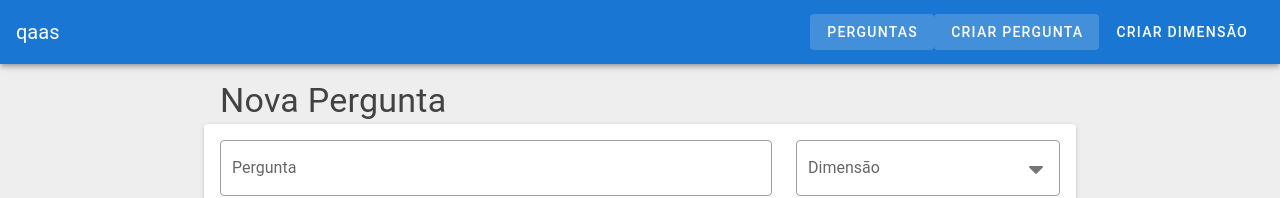
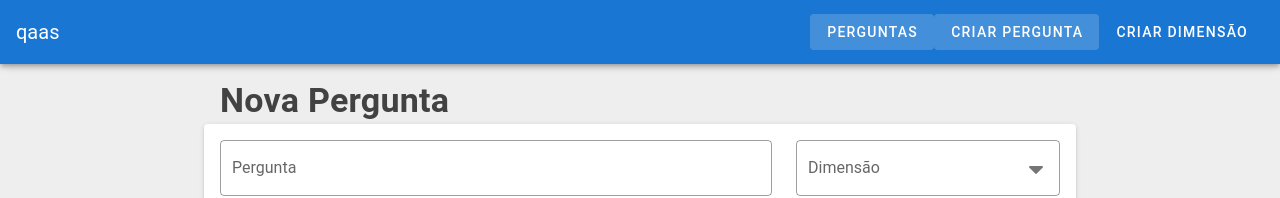
Before and after one commit to mpedroni/qaas, a Vue app in the folder frontend/: page /#/questions/new in a window 1280 px wide. Shown: the top 198 px of the page. Built offline with nearby package versions, Linux system fonts and the light colour scheme.

Commit message:
apply font-weight-bold in the card's title

```diff
--- a/frontend/src/components/QCard.vue
+++ b/frontend/src/components/QCard.vue
@@ -1,7 +1,9 @@
 <template>
   <div>
     <v-toolbar v-if="title" flat dense color="transparent">
-      <v-toolbar-title class="grey--text text--darken-3 text-h4">{{ title }}</v-toolbar-title>
+      <v-toolbar-title class="grey--text text--darken-3 text-h4 font-weight-bold">
+        {{ title }}
+      </v-toolbar-title>
     </v-toolbar>
     <v-card v-bind="$attrs" v-on="$listeners" rounded>
       <slot />
```
